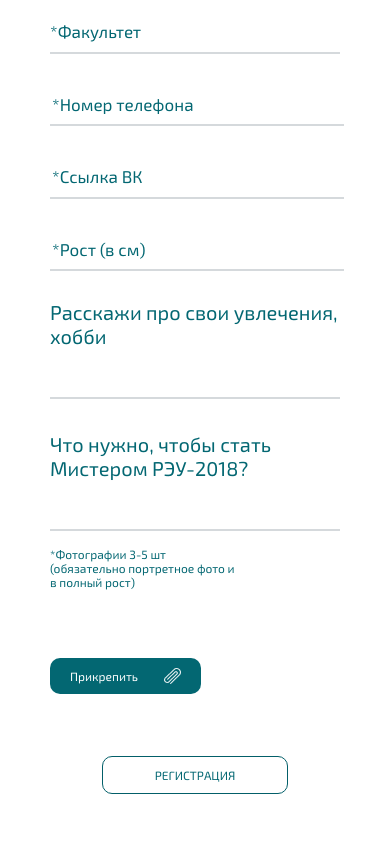
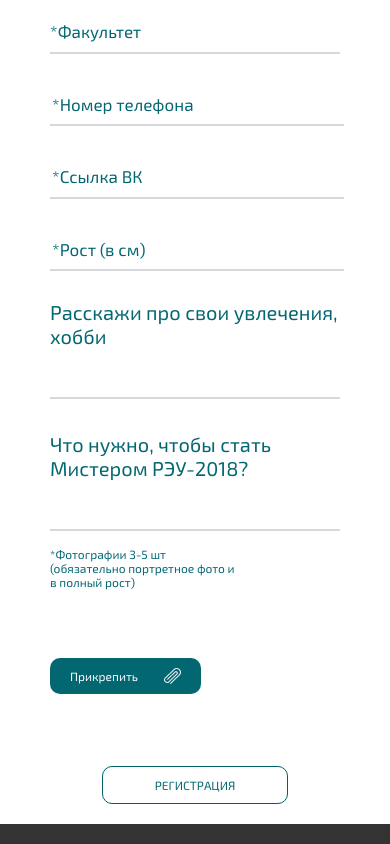
Before and after one commit to itc-digital/Miss_PRUE, a plain HTML site: page REA/index.html in a window 390 px wide. Shown: the part 1125-1969 px from the top of the page. Drawn offline with nearby package versions, Linux system fonts and the light colour scheme.

Commit message:
поправила кнопку "регистрация"

```diff
--- a/REA/index.css
+++ b/REA/index.css
@@ -198,6 +198,13 @@
      flex-basis: 100%;
      padding: 50px;
 }
+@media (max-width: 921px) {
+    .form-card-register_wrapper {
+        margin: 20px;
+        margin-top: 60px;
+        padding: 0px;
+    }
+}
  .attachment input {
      display: none;
 }
```
